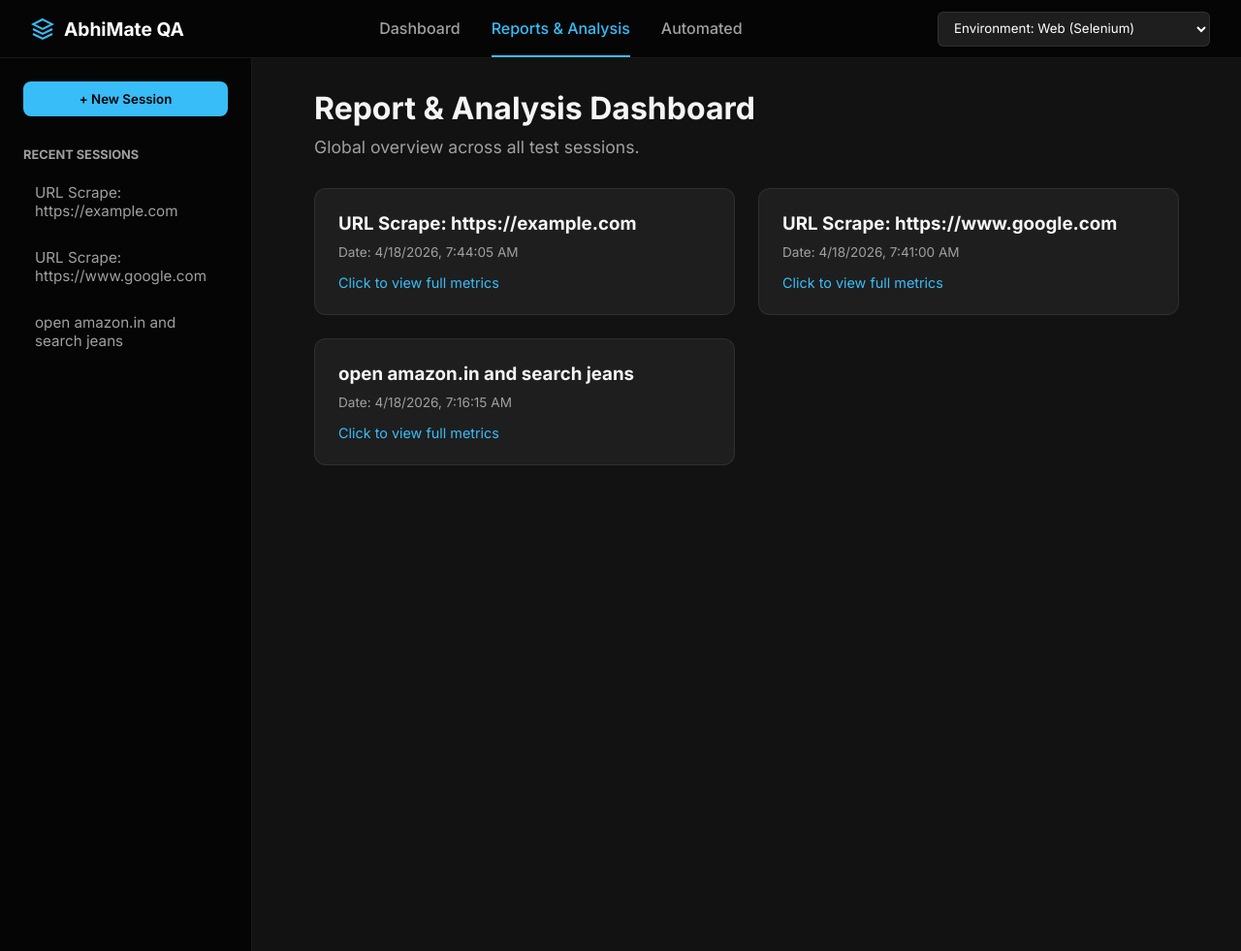
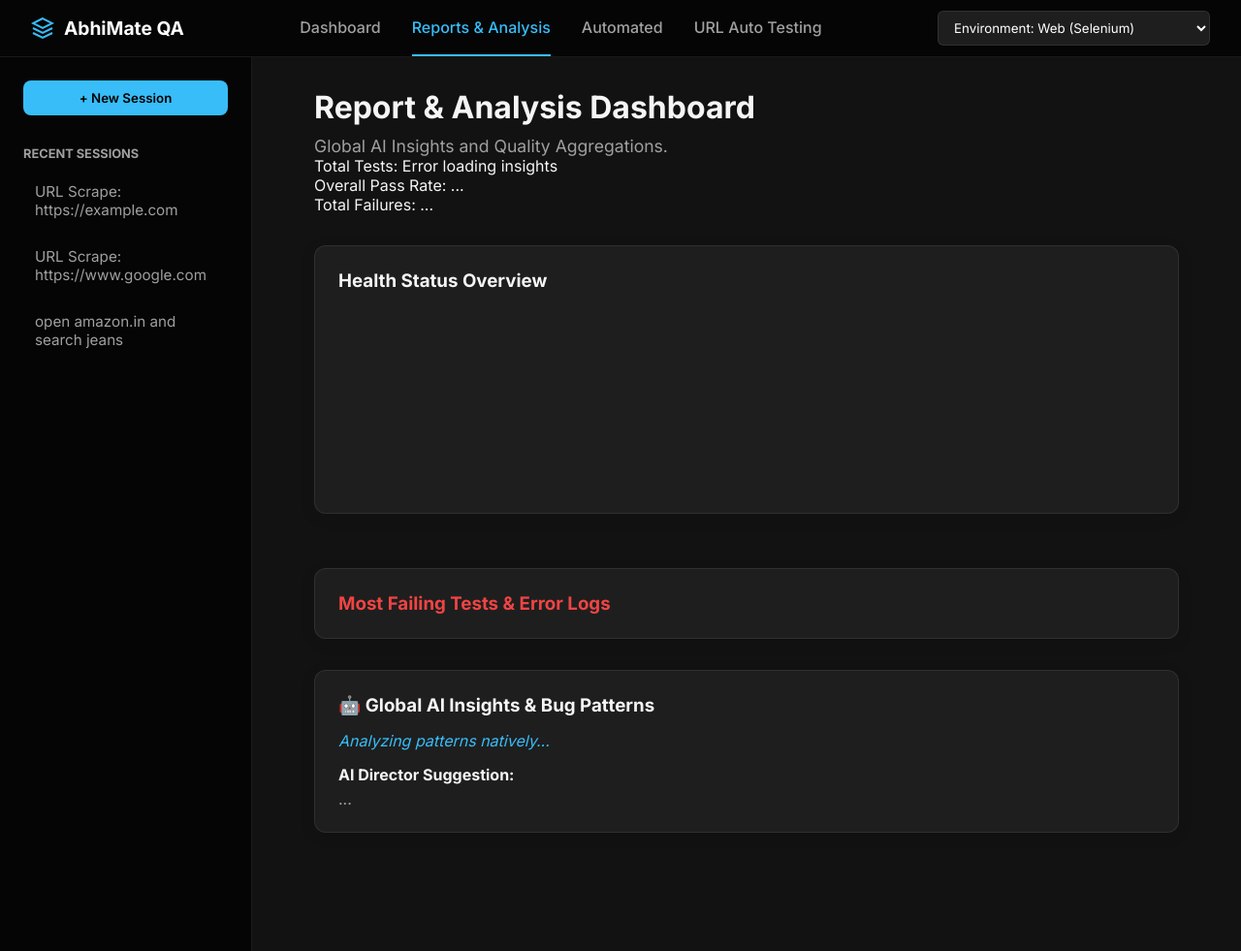
Before and after one commit to Abhi-tech-geek/AbhiMate, a Flask app: page / in a window 1280 px wide, after a click on "Reports & Analysis". Shown: the whole page at 97% size. Run offline with Flask 3, Linux system fonts and the light colour scheme; data comes from the database, SQL or seed files in the repository; both versions use the stored data as it was after the commit; data that the repository does not hold is empty; a map, chart or similar area stays blank.

Commit message:
feat: Add URL Web Scraper Pipeline and Global Analytics Dashboard

```diff
--- a/app.py
+++ b/app.py
@@ -209,5 +209,86 @@ def zero_touch_execute():
     except Exception as e:
         return jsonify({"error": str(e)}), 500
 
+@app.route("/api/reports/global_insights", methods=["GET"])
+def get_global_insights():
+    sessions = memory_agent.get_all_sessions()
+
+    failed_cases_payload = []
+    total_cases = 0
+    total_passes = 0
+    total_fails = 0
+
+    for session in sessions:
+        if session.report:
+            total_cases += session.report.metrics.total
+            total_passes += session.report.metrics.passed
+            total_fails += session.report.metrics.failed
+            for tc in session.test_cases:
+                if tc.status == "Fail":
+                    failed_cases_payload.append({
+                        "session": session.feature,
+                        "test_id": tc.id,
+                        "description": tc.description,
+                        "error": tc.error,
+                        "isolated_insight": tc.bug_insight
+                    })
+
+    insights = report_agent.generate_global_insights(failed_cases_payload)
+
+    return jsonify({
+        "total_evaluated": total_cases,
+        "pass_rate": round(total_passes/total_cases*100, 1) if total_cases > 0 else 0,
+        "total_failures": total_fails,
+        "most_failing_tests": failed_cases_payload[-10:],
+        "bug_patterns": insights.get("bug_patterns", []),
+        "ai_suggestions": insights.get("ai_suggestions", "")
+    })
+
+@app.route("/api/url_auto", methods=["POST"])
+def execute_url_auto():
+    data = request.json
+    url = data.get("url", "")
+
+    if not url:
+        return jsonify({"error": "URL is required"}), 400
+
+    session_id = str(uuid.uuid4())
+    try:
+        from utils.automation_drivers import WebSeleniumDriver
+        driver = WebSeleniumDriver()
+        dom_map = driver.extract_dom_map(url)
+        driver.quit()
+
+        if "error" in dom_map:
+            raise Exception("Failed to map DOM: " + dom_map["error"])
+
+        test_cases = generator_agent.generate_from_url_dom(url, dom_map)
+
+        session = TestSession(
+            session_id=session_id,
+            feature=f"URL Scrape: {url}",
+            state="GENERATED",
+            timestamp=time.time(),
+            test_cases=test_cases
+        )
+        memory_agent.save_session(session)
+
+        executor_agent.mode = "web"
+        updated_cases, metrics = executor_agent.execute(session.test_cases, session_id)
+        session.test_cases = updated_cases
+        session.state = "EXECUTED"
+        memory_agent.save_session(session)
+
+        report = report_agent.analyze(session.test_cases, metrics)
+        session.report = report
+        memory_agent.save_session(session)
+
+        return jsonify({
+            "message": "URL Full Automation Complete",
+            "session": session.model_dump()
+        })
+    except Exception as e:
+        return jsonify({"error": str(e)}), 500
+
 if __name__ == "__main__":
     app.run(debug=True, port=5000)
--- a/ui/static/script.js
+++ b/ui/static/script.js
@@ -235,31 +235,61 @@ function renderReportInline(report) {
 
 // Global Reports View
 async function loadGlobalReports() {
-    globalReportsContainer.innerHTML = 'Loading...';
+    const healthCtx = document.getElementById('healthChart');
+    if(window.healthChartInstance) window.healthChartInstance.destroy();
+
+    document.getElementById('rTotal').innerText = "Loading...";
+    document.getElementById('rPassRate').innerText = "...";
+    document.getElementById('rFail').innerText = "...";
+
     try {
-        // Here we just fetch sessions and filter executed ones
-        const res = await fetch('/api/sessions');
-        const sessions = await res.json();
-        globalReportsContainer.innerHTML = '';
+        const res = await fetch('/api/reports/global_insights');
+        const data = await res.json();
 
-        let reportCount = 0;
-        for (const s of sessions) {
-            if (s.state === 'EXECUTED') {
-                reportCount++;
-                const card = document.createElement('div');
-                card.className = 'report-card';
-                card.innerHTML = `
-                    <h3>${s.feature || "Unnamed"}</h3>
-                    <p style="color:var(--text-secondary); margin-top:10px; font-size:0.85rem;">Date: ${new Date(s.timestamp*1000).toLocaleString()}</p>
-                    <p style="margin-top:15px; color:var(--accent); font-size:0.9rem;">Click to view full metrics</p>
-                `;
-                card.onclick = () => openReportModal(s.session_id);
-                globalReportsContainer.appendChild(card);
-            }
+        document.getElementById('rTotal').innerText = data.total_evaluated;
+        document.getElementById('rPassRate').innerText = data.pass_rate + "%";
+        document.getElementById('rFail').innerText = data.total_failures;
+
+        window.healthChartInstance = new Chart(healthCtx, {
+            type: 'doughnut',
+            data: {
+                labels: ['Passed', 'Failed'],
+                datasets: [{
+                    data: [data.total_evaluated - data.total_failures, data.total_failures],
+                    backgroundColor: ['#4ade80', '#ef4444'],
+                    borderColor: '#121212',
+                    borderWidth: 2
+                }]
+            },
+            options: { cutout: '75%', responsive: true, maintainAspectRatio: false, plugins: { legend: { position: 'bottom', labels: { color: '#fff' } } } }
+        });
+
+        const failList = document.getElementById('mostFailingList');
+        failList.innerHTML = '';
+        if (data.most_failing_tests && data.most_failing_tests.length > 0) {
+            data.most_failing_tests.forEach(ft => {
+                failList.insertAdjacentHTML('beforeend', `
+                    <li style="background:var(--bg-panel); border-left:3px solid var(--fail); padding:10px; margin-bottom:10px;">
+                        <strong>${ft.test_id}</strong> (${ft.session})<br>
+                        <span style="color:var(--text-secondary); font-size:0.85rem">${ft.error}</span><br>
+                        <span style="color:var(--accent); font-size:0.85rem">Analyst Insight: ${ft.isolated_insight}</span>
+                    </li>
+                `);
+            });
+        } else {
+            failList.innerHTML = '<li style="color:var(--text-secondary)">No failing tests registered.</li>';
         }
-        if(reportCount === 0) globalReportsContainer.innerHTML = 'No execution reports available yet.';
+
+        const pContainer = document.getElementById('aiBugPatterns');
+        pContainer.innerHTML = '';
+        data.bug_patterns.forEach(pt => {
+            pContainer.insertAdjacentHTML('beforeend', `<div>• ${pt}</div>`);
+        });
+
+        document.getElementById('aiSuggestions').innerText = data.ai_suggestions || "No suggestions derived.";
+
     } catch(err) {
-        globalReportsContainer.innerHTML = 'Failed to load reports.';
+        document.getElementById('rTotal').innerText = "Error loading insights";
     }
 }
 
@@ -396,3 +426,40 @@ zeroTouchBtn.addEventListener('click', async () => {
         setTimeout(() => zeroTouchStatus.innerText = "", 5000);
     }
 });
+
+// -----------------------------------------
+// URL Auto Testing Logic
+// -----------------------------------------
+const urlAutoInput = document.getElementById('urlAutoInput');
+const urlAutoBtn = document.getElementById('urlAutoBtn');
+const urlAutoStatus = document.getElementById('urlAutoStatus');
+
+urlAutoBtn.addEventListener('click', async () => {
+    const targetUrl = urlAutoInput.value.trim();
+    if (!targetUrl) return;
+
+    urlAutoStatus.style.color = "var(--accent)";
+    urlAutoStatus.innerText = "Initializing headless crawler... Harvesting DOM... Generative AI processing... Please wait.";
+    urlAutoBtn.disabled = true;
+
+    try {
+        const res = await fetch('/api/url_auto', {
+            method: 'POST',
+            headers: {'Content-Type': 'application/json'},
+            body: JSON.stringify({ url: targetUrl })
+        });
+        const data = await res.json();
+        if(data.error) throw new Error(data.error);
+
+        document.querySelector('.nav-tab[data-target="dashboardView"]').click();
+        loadSessions();
+        setTimeout(() => loadSessionData(data.session.session_id), 100);
+
+    } catch (err) {
+        urlAutoStatus.style.color = "var(--fail)";
+        urlAutoStatus.innerText = "Scrape failed: " + err.message;
+    } finally {
+        urlAutoBtn.disabled = false;
+        setTimeout(() => urlAutoStatus.innerText = "", 7000);
+    }
+});
--- a/ui/templates/index.html
+++ b/ui/templates/index.html
@@ -1,18 +1,22 @@
 <!DOCTYPE html>
 <html lang="en">
+
 <head>
     <meta charset="UTF-8">
     <meta name="viewport" content="width=device-width, initial-scale=1.0">
     <title>AbhiMate Platform</title>
     <link href="https://fonts.googleapis.com/css2?family=Inter:wght@300;400;500;600;700&display=swap" rel="stylesheet">
     <link rel="stylesheet" href="{{ url_for('static', filename='style.css') }}">
+    <script src="https://cdn.jsdelivr.net/npm/chart.js"></script>
 </head>
+
 <body>
 
     <!-- TOP NAVIGATION -->
     <header class="top-nav">
         <div class="nav-brand">
-            <svg width="24" height="24" viewBox="0 0 24 24" fill="none" stroke="var(--accent)" stroke-width="2" class="logo">
+            <svg width="24" height="24" viewBox="0 0 24 24" fill="none" stroke="var(--accent)" stroke-width="2"
+                class="logo">
                 <polygon points="12 2 2 7 12 12 22 7 12 2"></polygon>
                 <polyline points="2 17 12 22 22 17"></polyline>
                 <polyline points="2 12 12 17 22 12"></polyline>
@@ -23,6 +27,7 @@
             <button class="nav-tab active" data-target="dashboardView">Dashboard</button>
             <button class="nav-tab" data-target="reportsView">Reports & Analysis</button>
             <button class="nav-tab" data-target="automatedView">Automated</button>
+            <button class="nav-tab" data-target="urlAutoView">URL Auto Testing</button>
         </div>
         <div class="nav-actions">
             <select id="envSelect" class="env-dropdown">
@@ -78,7 +83,11 @@
                     <div class="input-box">
                         <textarea id="featureInput" placeholder="Describe the feature or UI requirement..."></textarea>
                         <button id="generateBtn" class="send-btn">
-                            <svg width="20" height="20" viewBox="0 0 24 24" fill="none" stroke="currentColor" stroke-width="2"><line x1="22" y1="2" x2="11" y2="13"></line><polygon points="22 2 15 22 11 13 2 9 22 2"></polygon></svg>
+                            <svg width="20" height="20" viewBox="0 0 24 24" fill="none" stroke="currentColor"
+                                stroke-width="2">
+                                <line x1="22" y1="2" x2="11" y2="13"></line>
+                                <polygon points="22 2 15 22 11 13 2 9 22 2"></polygon>
+                            </svg>
                         </button>
                     </div>
                 </div>
@@ -87,9 +96,34 @@
             <!-- REPORTS VIEW -->
             <div id="reportsView" class="view-panel">
                 <h1>Report & Analysis Dashboard</h1>
-                <p class="subtitle">Global overview across all test sessions.</p>
-                <div class="reports-grid" id="globalReportsContainer">
-                    <!-- populated from MemoryManager -->
+                <p class="subtitle">Global AI Insights and Quality Aggregations.</p>
+                <div class="metrics-row" style="margin-bottom: 2rem;">
+                    <div class="metric total">Total Tests: <span id="rTotal">0</span></div>
+                    <div class="metric pass">Overall Pass Rate: <span id="rPassRate">0%</span></div>
+                    <div class="metric fail">Total Failures: <span id="rFail">0</span></div>
+                </div>
+
+                <div style="display: flex; gap: 2rem; margin-bottom: 2rem; width: 100%;">
+                    <div class="test-case-card" style="flex: 1;">
+                        <h3>Health Status Overview</h3>
+                        <canvas id="healthChart" height="200"></canvas>
+                    </div>
+                </div>
+
+                <div class="test-case-card" style="margin-bottom: 2rem;">
+                    <h3 style="color:var(--fail);">Most Failing Tests & Error Logs</h3>
+                    <ul id="mostFailingList" style="list-style: none; padding: 0;">
+                        <!-- populated via js -->
+                    </ul>
+                </div>
+
+                <div class="test-case-card" style="margin-bottom: 2rem;">
+                    <h3>🤖 Global AI Insights & Bug Patterns</h3>
+                    <div id="aiBugPatterns" style="margin-top: 15px; margin-bottom: 15px; color: var(--accent);">
+                        <i>Analyzing patterns natively...</i>
+                    </div>
+                    <h4 style="margin-bottom: 5px;">AI Director Suggestion:</h4>
+                    <p id="aiSuggestions" style="color: var(--text-secondary);">...</p>
                 </div>
             </div>
 
@@ -100,27 +134,48 @@
 
                 <div class="test-case-card" style="margin-top: 2rem;">
                     <h3>Zero-Touch Automation</h3>
-                    <p style="color:var(--text-secondary); font-size:0.9rem; margin-bottom:15px;">Describe a feature. The AI will generate test cases AND execute them back-to-back automatically.</p>
-                    <textarea id="zeroTouchInput" style="width: 100%; height: 100px; background: var(--bg-darker); color: #fff; border: 1px solid var(--glass-border); border-radius: 6px; padding: 10px; resize: vertical;" placeholder="For example: Search feature on the e-commerce home page..."></textarea>
+                    <p style="color:var(--text-secondary); font-size:0.9rem; margin-bottom:15px;">Describe a feature.
+                        The AI will generate test cases AND execute them back-to-back automatically.</p>
+                    <textarea id="zeroTouchInput"
+                        style="width: 100%; height: 100px; background: var(--bg-darker); color: #fff; border: 1px solid var(--glass-border); border-radius: 6px; padding: 10px; resize: vertical;"
+                        placeholder="For example: Search feature on the e-commerce home page..."></textarea>
 
-                    <button id="zeroTouchBtn" class="btn primary-btn" style="margin-top: 15px;">Generate & Run Automatically</button>
+                    <button id="zeroTouchBtn" class="btn primary-btn" style="margin-top: 15px;">Generate & Run
+                        Automatically</button>
                     <p id="zeroTouchStatus" style="margin-top: 10px; color: var(--accent); font-weight: bold;"></p>
                 </div>
 
                 <div class="test-case-card" style="margin-top: 2rem;">
                     <h3>Direct JSON Runner</h3>
                     <div style="margin-bottom: 10px; color: var(--accent);">Feature Name (Optional)</div>
-                    <input type="text" id="directFeatureInput" class="env-dropdown" style="width: 100%; margin-bottom: 20px;" placeholder="e.g. Existing Login Suite">
+                    <input type="text" id="directFeatureInput" class="env-dropdown"
+                        style="width: 100%; margin-bottom: 20px;" placeholder="e.g. Existing Login Suite">
 
                     <div style="margin-bottom: 10px; color: var(--accent);">Paste Valid JSON Array here</div>
-                    <textarea id="directJsonInput" style="width: 100%; height: 250px; background: #000; color: #4ade80; font-family: monospace; border: 1px solid var(--glass-border); border-radius: 6px; padding: 10px; resize: vertical;" placeholder='[\n  {\n    "id": "TC001",\n    "type": "Positive",\n    "description": "...",\n    "steps": [],\n    "selenium_action": "...",\n    "expected": "..."\n  }\n]'></textarea>
+                    <textarea id="directJsonInput"
+                        style="width: 100%; height: 250px; background: #000; color: #4ade80; font-family: monospace; border: 1px solid var(--glass-border); border-radius: 6px; padding: 10px; resize: vertical;"
+                        placeholder='[\n  {\n    "id": "TC001",\n    "type": "Positive",\n    "description": "...",\n    "steps": [],\n    "selenium_action": "...",\n    "expected": "..."\n  }\n]'></textarea>
 
-                    <button id="directRunBtn" class="btn primary-btn" style="margin-top: 20px;">Execute Suite Instantly</button>
+                    <button id="directRunBtn" class="btn primary-btn" style="margin-top: 20px;">Execute Suite
+                        Instantly</button>
                     <p id="directStatus" style="margin-top: 10px; color: var(--accent); font-weight: bold;"></p>
                 </div>
             </div>
 
         </main>
+
+        <!-- URL AUTO TESTING VIEW -->
+        <div id="urlAutoView" class="view-panel">
+            <h1>URL Auto Testing</h1>
+            <p class="subtitle">Full automation. Provide a URL, I'll scrape it, interpret fields, generate the exact test models natively, and run them securely.</p>
+            <div class="test-case-card" style="margin-top: 2rem; max-width: 800px;">
+                <div style="margin-bottom: 10px; color: var(--accent);">Target Server URL Endpoint</div>
+                <input type="url" id="urlAutoInput" class="env-dropdown" style="width: 100%; margin-bottom: 20px;" placeholder="e.g. https://amazon.in or https://github.com/login">
+
+                <button id="urlAutoBtn" class="btn primary-btn" style="margin-top: 10px; font-size: 1.1rem; padding: 12px 24px;">Scrape & Run End-to-End</button>
+                <p id="urlAutoStatus" style="margin-top: 15px; color: var(--accent); font-weight: bold;"></p>
+            </div>
+        </div>
     </div>
 
     <!-- Modal for Detailed Reports -->
@@ -142,4 +197,5 @@
 
     <script src="{{ url_for('static', filename='script.js') }}"></script>
 </body>
+
 </html>
```
Also changed, not shown: agents/report_analysis_agent.py (+33 -0 lines), agents/test_case_generator_agent.py (+43 -0 lines), utils/automation_drivers.py (+34 -0 lines), README.md, database/abhimate.db.
